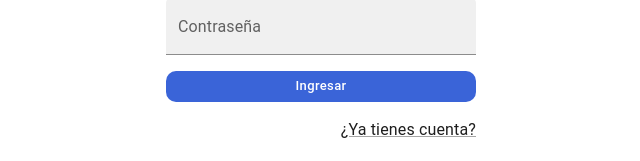
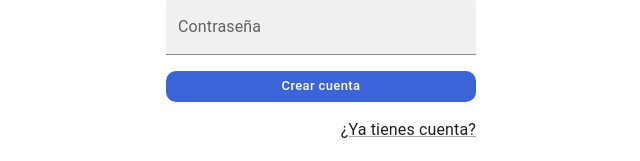
Before and after one commit to Z4nerys/teslo-shop-nexjts, a Next.js app: page /auth/register in a window 1280 px wide. Shown: the part 327-488 px from the top of the page, without its empty margins (319-959 px from the left). Built offline with nearby package versions, Linux system fonts and the light colour scheme.

Commit message:
finish design

```diff
--- a/pages/auth/register.tsx
+++ b/pages/auth/register.tsx
@@ -21,7 +21,7 @@ const RegisterPage = () => {
                     </Grid>
                     <Grid item xs={12}>
                         <Button color='secondary' className='circular-btn' fullWidth>
-                            Ingresar
+                            Crear cuenta
                         </Button>
                     </Grid>
                     <Grid item xs={12} display='flex' justifyContent='end'>
```
